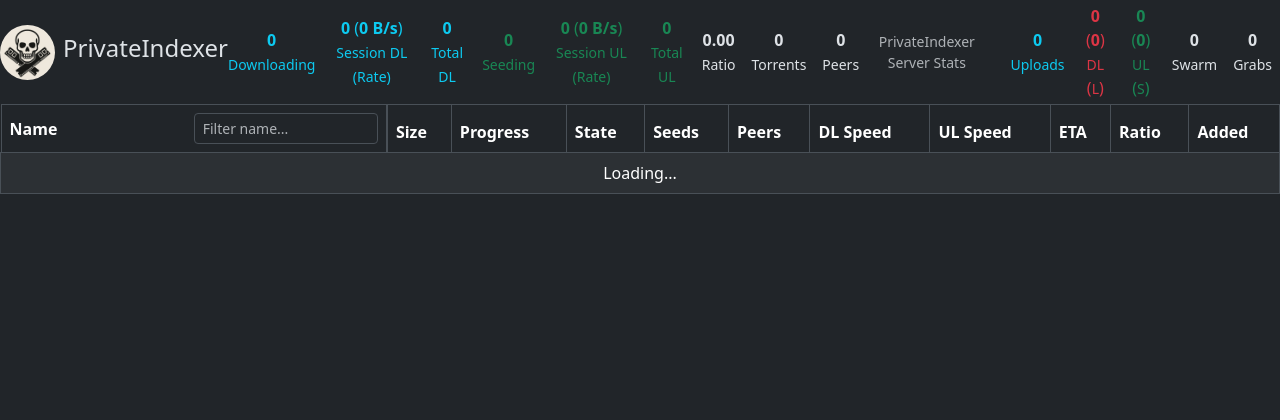
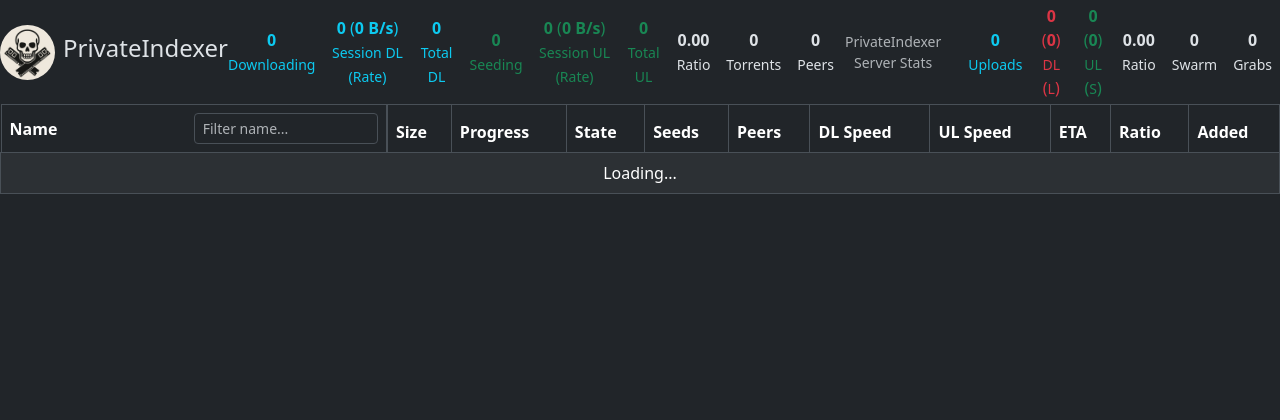
Before and after one commit to HumeHouse/privateindexer-client, a Python web app: template src/templates/dashboard.html in a window 1280 px wide. Shown: the top 420 px of the page. Run offline with Jinja, Linux system fonts and the light colour scheme; the template is opened without the code that fills it, so the values that code supplies are empty.

Commit message:
feat: calculate dashboard ratio on server

```diff
--- a/src/static/dashboard.js
+++ b/src/static/dashboard.js
@@ -99,6 +99,7 @@
             $("#total-upload").text(formatBytes(data["total_upload"]));
             $("#currently-leeching").text(data["currently_leeching"]);
             $("#total-download").text(formatBytes(data["total_download"]));
+            $("#server-ratio").text(formatRatio(data["server_ratio"]));
             $("#peers-total").text(data["peers_on_user_torrents"]);
             $("#grabs-total").text(data["grabs_total"]);
 
--- a/src/templates/dashboard.html
+++ b/src/templates/dashboard.html
@@ -70,6 +70,9 @@
                 <span class="fw-bold" id="total-upload">0</span> (<span class="fw-bold"
                                                                         id="currently-seeding">0</span>)
                 <br><small>UL</small> (<small>S</small>)
+            </div>
+            <div class="text-center">
+                <span class="fw-bold" id="server-ratio">0.00</span><br><small>Ratio</small>
             </div>
             <div class="text-center">
                 <span class="fw-bold" id="peers-total">0</span><br><small>Swarm</small>
```
